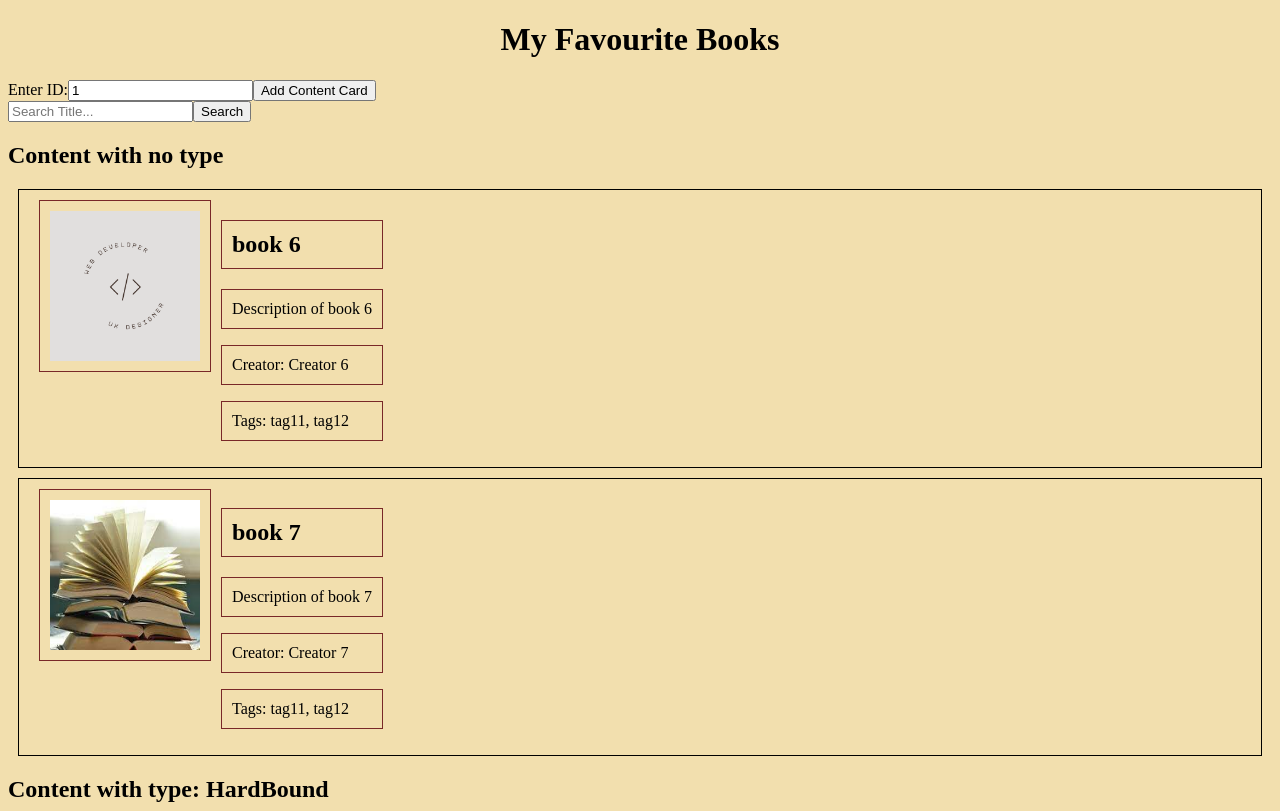
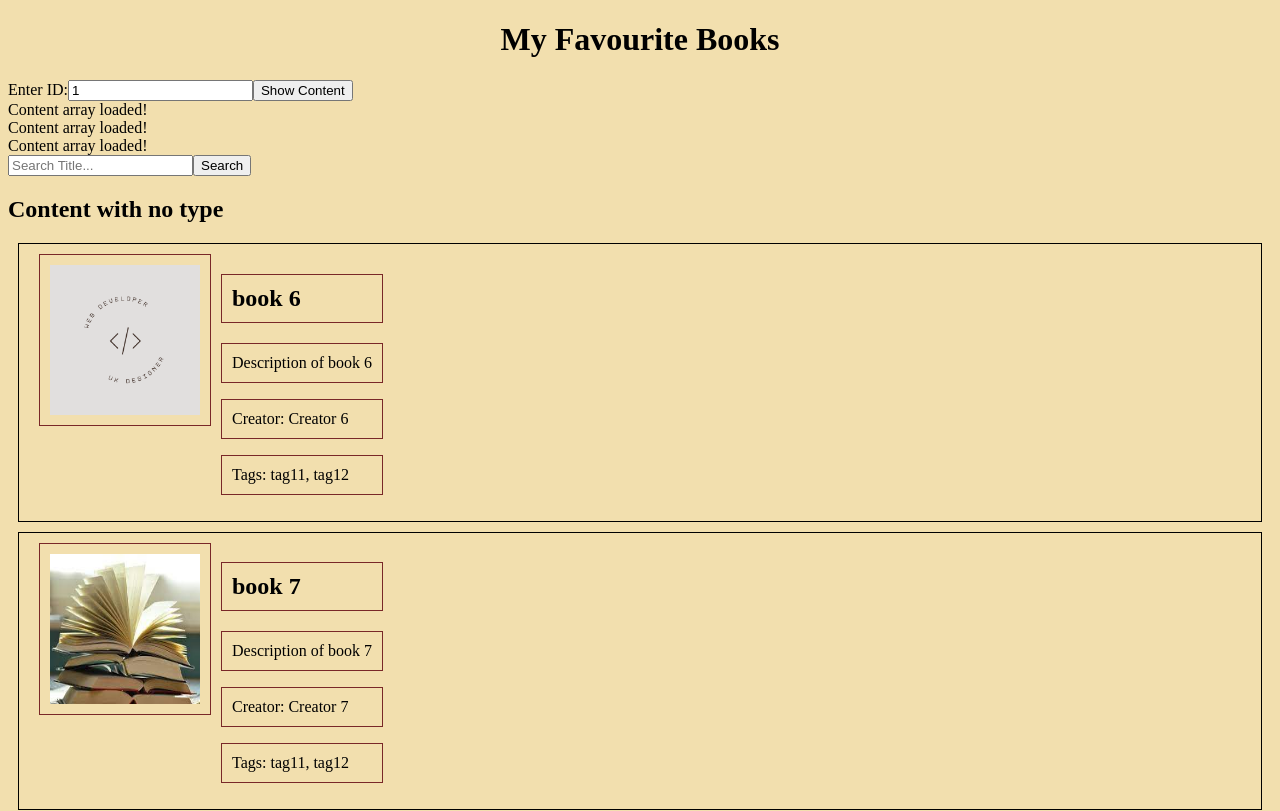
Before and after one commit to Nausheen-S/N_Salauddin_WEB601Assignments_MyFavouriteBooks, an Angular app in the folder N_Salauddin_MyFavouriteBooks/: page / in a window 1280 px wide. Shown: the top 811 px of the page. Built offline with nearby package versions, Linux system fonts and the light colour scheme.

Commit message:
added code for new service

```diff
--- a/N_Salauddin_MyFavouriteBooks/src/app/app-messages/app-messages.component.html
+++ b/N_Salauddin_MyFavouriteBooks/src/app/app-messages/app-messages.component.html
@@ -1 +1 @@
-<div *ngFor="let message of messages">{{message}}</div>
+<div *ngFor="let message of messagesService.messages">{{message}}</div>
--- a/N_Salauddin_MyFavouriteBooks/src/app/app-messages/app-messages.component.ts
+++ b/N_Salauddin_MyFavouriteBooks/src/app/app-messages/app-messages.component.ts
@@ -9,6 +9,6 @@ import { MessageService } from '../message.service';
 export class AppMessagesComponent {
   messages: string[] = [];
 
-  constructor(private messageService: MessageService) { }
+  constructor(public messagesService: MessageService) { }
 
 }
--- a/N_Salauddin_MyFavouriteBooks/src/app/app.component.html
+++ b/N_Salauddin_MyFavouriteBooks/src/app/app.component.html
@@ -1,9 +1,10 @@
 <h1>My Favourite Books</h1>
-<app-app-messages></app-app-messages>
 <div>
     <label for="idInput">Enter ID:</label>
     <input type="number" id="idInput" [(ngModel)]="id">
-    <button (click)="addContentCard(id)">Add Content Card</button>
+    <!-- <button (click)="addContentCard(id)">Add Content Card</button> -->
+    <button (click)="showContentById()">Show Content</button>
 </div>
+<app-app-messages></app-app-messages>
 <app-content-card [item]="topContent" *ngIf="topContent" class="top-card" style="box-shadow: 2px 2px 10px grey;"></app-content-card>
 <app-content-list></app-content-list>
--- a/N_Salauddin_MyFavouriteBooks/src/app/app.component.ts
+++ b/N_Salauddin_MyFavouriteBooks/src/app/app.component.ts
@@ -20,27 +20,31 @@ export class AppComponent implements OnInit {
 
   ngOnInit() {
     this.bookService.getContent().subscribe(data => {
+      this.messagesService.add('Content array loaded!');
       this.contentItems = data;
     });
 
   }
 
-  getContentById(): void {
-    if (isNaN(this.id) || this.id < 1 || this.id > CONTENT.length) {
-      this.messagesService.add('An error occurred.');
+  showContentById() {
+    const id = +this.id;
+    if (isNaN(id) || id < 1 || id > CONTENT.length) {
+      this.messagesService.add('Invalid id entered!');
       return;
     }
-    this.bookService.getContentById(this.id).subscribe(content => {
-        this.content = content;
+    this.bookService.getContentById(id).subscribe(content => {
+      this.topContent = content;
+      this.messagesService.add(`Content Item at id: ${content.id}`);
     });
   }
 
-  addContentCard(id: number) {
-    this.bookService.getContentById(id).subscribe(data => {
-      if (data !== undefined) {
-        this.contentItems.unshift(data);
-        this.topContent = data;
-      }
-    });
-  }
+  // addContentCard(content: Content) {
+  //   this.bookService.getContentById(content.id).subscribe(content => {
+  //     if (content !== undefined) {
+  //       // this.contentItems.unshift(content);
+  //       this.topContent = content;
+  //       this.messagesService.add(`Content Item at id: ${content.id}`);
+  //     }
+  //   });
+  // }
 }
--- a/N_Salauddin_MyFavouriteBooks/src/app/message.service.ts
+++ b/N_Salauddin_MyFavouriteBooks/src/app/message.service.ts
@@ -1,9 +1,9 @@
 import { Injectable } from '@angular/core';
-import { Observable, Subject } from 'rxjs';
 
 @Injectable({
   providedIn: 'root'
 })
+
 export class MessageService {
   messages: string[] = [];
 
```
